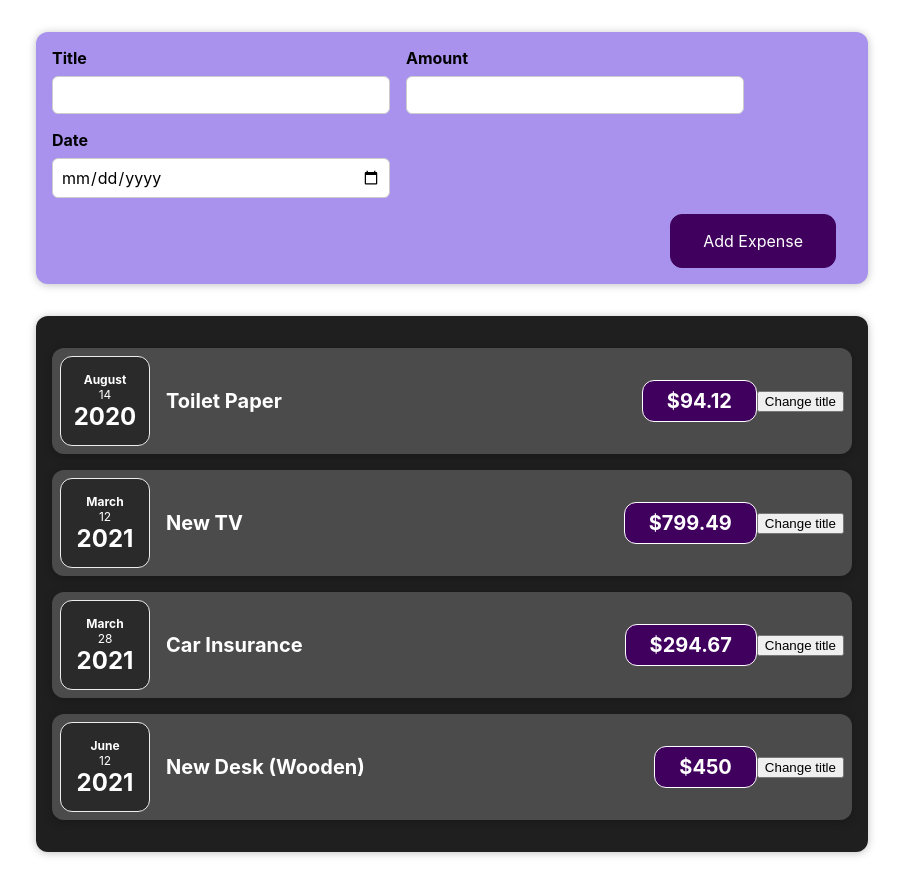
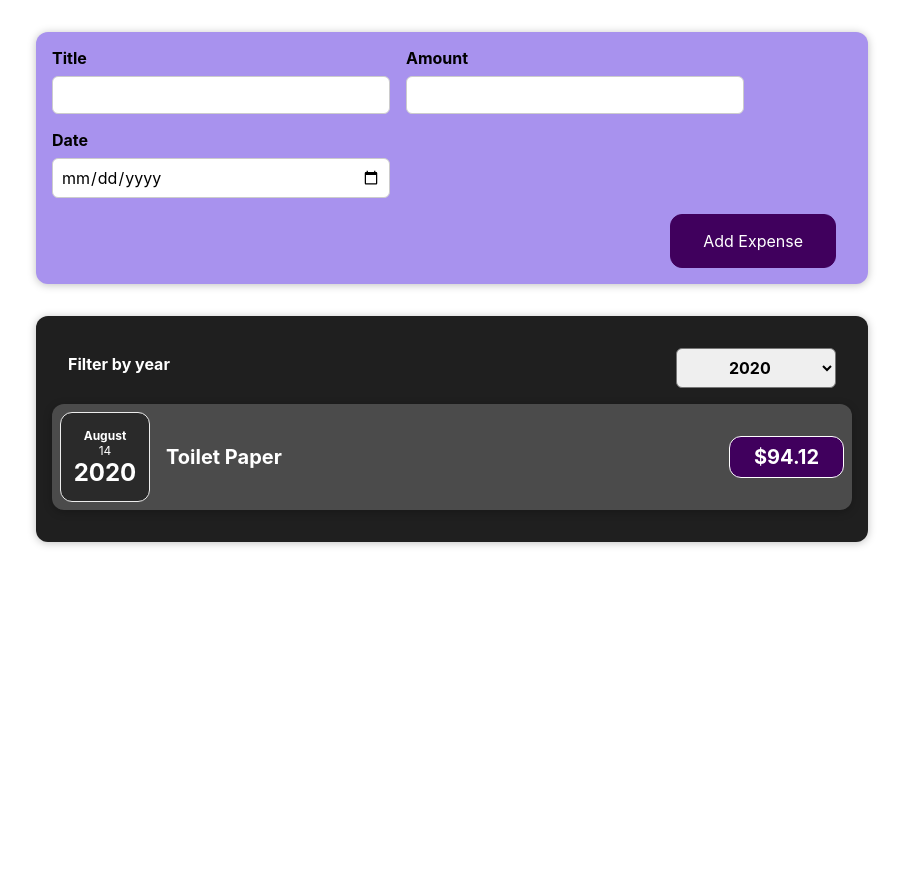
Before and after one commit to cristianvelasquezp/react-course, a React (Create React App) app: page / in a window 1280 px wide. Shown: the whole page, without its empty margins (188-1091 px from the left). After the commit the page ends 800 px from the top, so only its background shows below. Built offline with nearby package versions, Linux system fonts and the light colour scheme.

Commit message:
Add ExpensesFilter component and ExpensesList component

```diff
--- a/src/App.js
+++ b/src/App.js
@@ -2,9 +2,10 @@
 //import './App.css';
 import NewExpense from "./components/NewExpenses/NewExpense";
 import Expenses from "./components/Expenses/Expenses";
+import {useState} from "react";
 
 function App() {
-  const expenses = [
+  const [expenses, setExpenses] = useState([
     {
       id: 'e1',
       title: 'Toilet Paper',
@@ -28,17 +29,18 @@
       amount: 450,
       date: new Date(2021, 5, 12),
     },
-  ];
+  ]);
 
   const addExpenseHandler = expense => {
-    console.log("app expenses");
-    console.log(expense);
+    setExpenses(prevExpenses => {
+      return [expense, ...prevExpenses]
+    });
   }
 
   return (
     <div>
       <NewExpense onAddExpense={addExpenseHandler} />
-      <Expenses data={expenses}/>
+      <Expenses data={expenses} />
     </div>
   );
 }
--- a/src/components/Expenses/ExpenseItem.js
+++ b/src/components/Expenses/ExpenseItem.js
@@ -1,25 +1,20 @@
-import React, { useState } from 'react';
+import React from 'react';
 import ExpenseDate from "./ExpenseDate";
 import './ExpenseItem.css';
 
 
 function ExpenseItem(props) {
-    const [title, setTitle] = useState(props.title);
-
-    const clickHandler = () => {
-        console.log("clicked!")
-        setTitle('clicked')
-    }
 
     return (
-        <div className="expense-item">
-            <ExpenseDate date={props.date} />
-            <div className="expense-item__description">
-                <h2>{title}</h2>
-                <div className="expense-item__price">${props.amount}</div>
+        <li>
+            <div className="expense-item">
+                <ExpenseDate date={props.date} />
+                <div className="expense-item__description">
+                    <h2>{props.title}</h2>
+                    <div className="expense-item__price">${props.amount}</div>
+                </div>
             </div>
-            <button onClick={clickHandler}>Change title</button>
-        </div>
+        </li>
     )
 }
 
--- a/src/components/Expenses/Expenses.js
+++ b/src/components/Expenses/Expenses.js
@@ -1,36 +1,30 @@
-import ExpenseItem from "./ExpenseItem";
+import ExpensesList from "./ExpensesList";
 import './Expenses.css';
 import Card from "../UI/Card";
+import ExpensesFilter from "./ExpensesFilter";
+import {useState} from "react";
 
 function Expenses(promp) {
+    const [filteredYear, setFilteredYear] = useState('2020');
+
+    const filterChangeHandler = selectedYear => {
+        setFilteredYear(selectedYear);
+    }
+
+    const ExpenseFilter = promp.data.filter( expense => {
+        return expense.date.getFullYear().toString() ===  filteredYear
+    })
 
     return(
-        <Card className="expenses">
-            <ExpenseItem
-                id={promp.data[0].id}
-                title={promp.data[0].title}
-                amount={promp.data[0].amount}
-                date={promp.data[0].date}
-            />
-            <ExpenseItem
-                id={promp.data[1].id}
-                title={promp.data[1].title}
-                amount={promp.data[1].amount}
-                date={promp.data[1].date}
-            />
-            <ExpenseItem
-                id={promp.data[2].id}
-                title={promp.data[2].title}
-                amount={promp.data[2].amount}
-                date={promp.data[2].date}
-            />
-            <ExpenseItem
-                id={promp.data[3].id}
-                title={promp.data[3].title}
-                amount={promp.data[3].amount}
-                date={promp.data[3].date}
-            />
-        </Card>
+        <div>
+            <Card className="expenses">
+                <ExpensesFilter
+                    selected={filteredYear}
+                    onChangeFilterHandler={filterChangeHandler}
+                />
+                <ExpensesList items={ExpenseFilter} />
+            </Card>
+        </div>
     )
 
 }
--- /dev/null
+++ b/src/components/Expenses/ExpensesFilter.css
@@ -0,0 +1,24 @@
+.expenses-filter {
+    color: white;
+    padding: 0 1rem;
+}
+
+.expenses-filter__control {
+    display: flex;
+    width: 100%;
+    align-items: center;
+    justify-content: space-between;
+    margin: 1rem 0;
+}
+
+.expenses-filter label {
+    font-weight: bold;
+    margin-bottom: 0.5rem;
+}
+
+.expenses-filter select {
+    font: inherit;
+    padding: 0.5rem 3rem;
+    font-weight: bold;
+    border-radius: 6px;
+}
--- /dev/null
+++ b/src/components/Expenses/ExpensesFilter.js
@@ -0,0 +1,26 @@
+import React from 'react';
+
+import './ExpensesFilter.css';
+
+const ExpensesFilter = (promp) => {
+
+    const dropdownChangeHandler = (event) => {
+        promp.onChangeFilterHandler(event.target.value)
+    }
+
+    return (
+        <div className='expenses-filter'>
+            <div className='expenses-filter__control'>
+                <label>Filter by year</label>
+                <select value={promp.selected} onChange={dropdownChangeHandler}>
+                    <option value='2022'>2022</option>
+                    <option value='2021'>2021</option>
+                    <option value='2020'>2020</option>
+                    <option value='2019'>2019</option>
+                </select>
+            </div>
+        </div>
+    );
+};
+
+export default ExpensesFilter;
--- /dev/null
+++ b/src/components/Expenses/ExpensesList.css
@@ -0,0 +1,9 @@
+.expenses-list {
+    list-style: none;
+    padding: 0;
+}
+
+.expenses-list__fallback {
+    color: white;
+    text-align: center;
+}
--- /dev/null
+++ b/src/components/Expenses/ExpensesList.js
@@ -0,0 +1,23 @@
+import ExpenseItem from "./ExpenseItem";
+import './ExpensesList.css';
+
+const ExpensesList = (props) => {
+    if (props.items.length === 0) {
+        return <h2 className='expenses-list__fallback'>No expenses found</h2>
+    }
+
+    return (
+        <ul className='expenses-list'>
+            {props.items.map( expense => (
+            <ExpenseItem
+                key={expense.id}
+                title={expense.title}
+                amount={expense.amount}
+                date={expense.date}
+            />
+            ))}
+        </ul>
+    )
+}
+
+export default ExpensesList;
```
Also changed, not shown: src/components/NewExpenses/ExpenseForm.js (+14 -0 lines).
